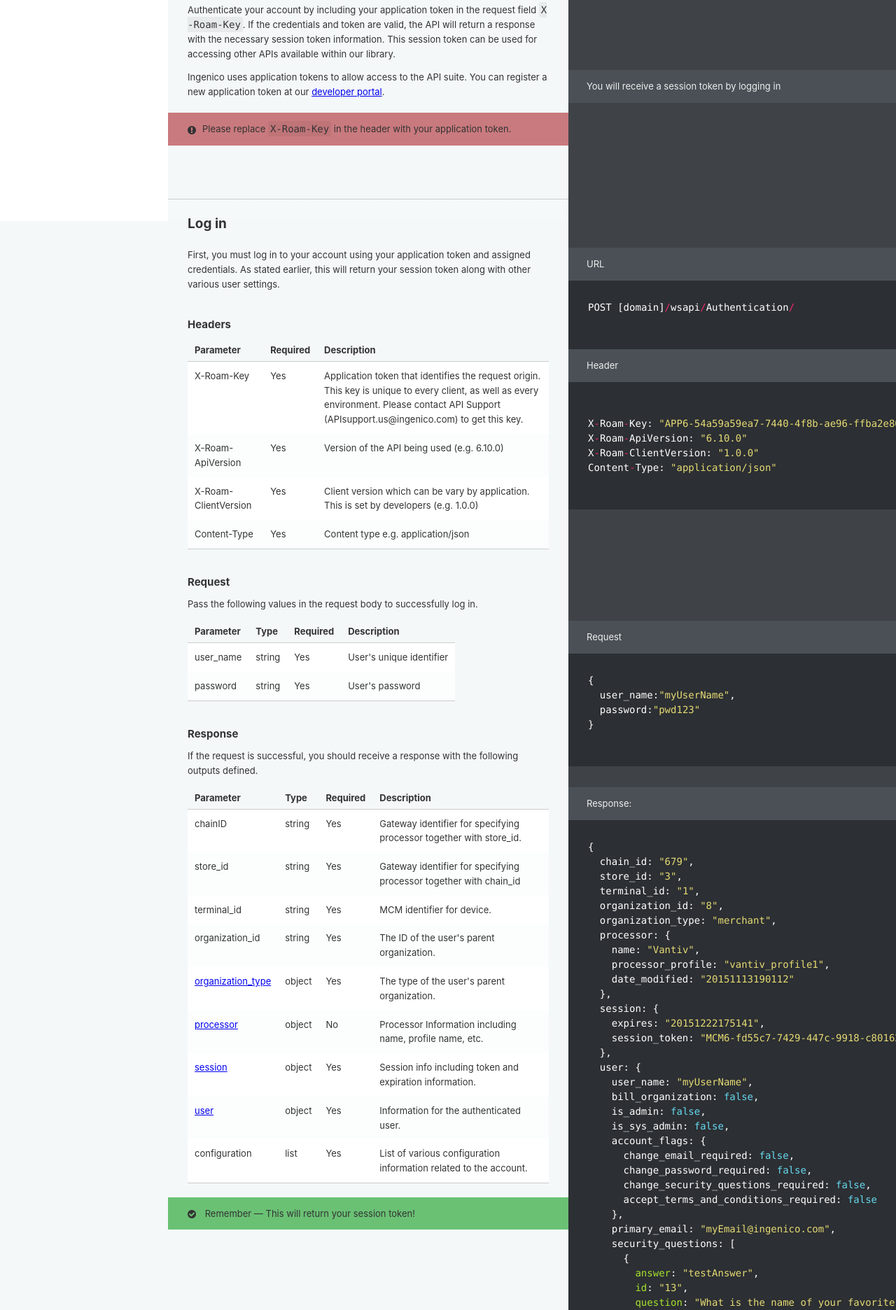
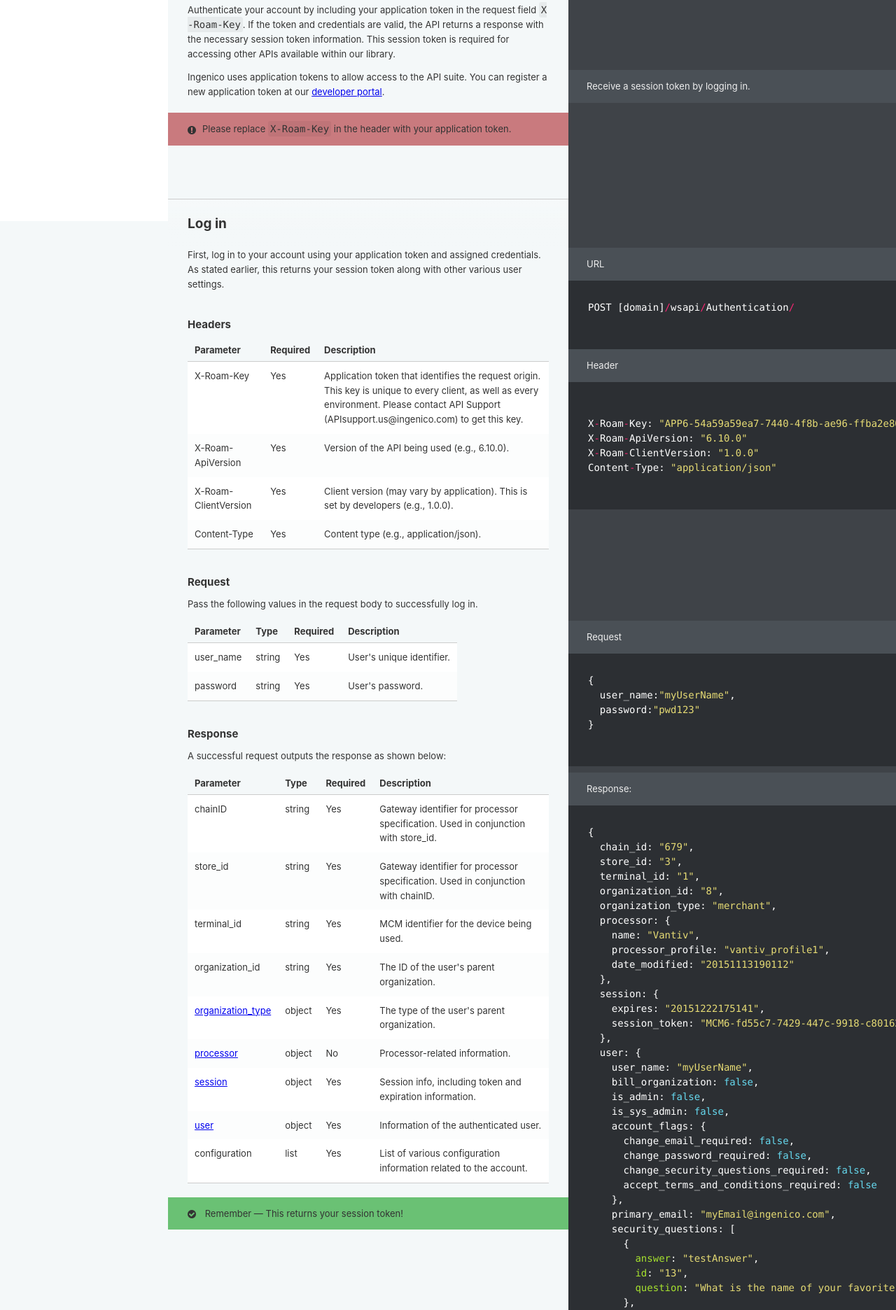
Before and after one commit to nickgag626/RESTfulAPI_Sample, a plain HTML site: page build/index.html in a window 1280 px wide. Shown: the part 484-2356 px from the top of the page at 70% size. Drawn offline with Linux system fonts and the light colour scheme.

Commit message:
Add files via upload

```diff
--- a/build/index.html
+++ b/build/index.html
@@ -253,14 +253,14 @@
 </blockquote>
 <pre class="highlight javascript tab-javascript"><code><span class="nx">https</span><span class="p">:</span><span class="c1">//domain.com</span>
 </code></pre>
-<p>The Ingenico One WSAPI platform is a set of REST APIs designed to be consumed by developers for interaction with our Mobile Commerce Manager (MCM). This provides access to all of the features offered for accepting payments, performing administrative tasks, and conducting full end-end transaction processing.</p>
+<p>The Ingenico One WSAPI platform is a set of REST APIs designed to be consumed by developers for interaction with our Mobile Commerce Manager (MCM). This provides access to all of the features offered for accepting payments, performing administrative tasks, and conducting full end-to-end transaction processing.</p>
 <h1 id='api-library'>API Library</h1>
-<p>Please reference this section for the detailed view of the APIs provided within the Ingenico One WSAPI platform.</p>
+<p>Please reference this section for a detailed view of the APIs provided within the Ingenico One WSAPI platform.</p>
 <h1 id='authentication'>Authentication</h1>
-<p>Authenticate your account by including your application token in the request field <code>X-Roam-Key</code>. If the credentials and token are valid, the API will return a response with the necessary session token information. This session token can be used for accessing other APIs available within our library. </p>
+<p>Authenticate your account by including your application token in the request field <code>X-Roam-Key</code>. If the token and credentials are valid, the API returns a response with the necessary session token information. This session token is required for accessing other APIs available within our library. </p>
 
 <blockquote>
-<p>You will receive a session token by logging in</p>
+<p>Receive a session token by logging in.</p>
 </blockquote>
 
 <p>Ingenico uses application tokens to allow access to the API suite. You can register a new application token at our <a href="http://developer.ingenico.us">developer portal</a>.</p>
@@ -273,7 +273,7 @@
 <pre class="highlight javascript tab-javascript"><code><span class="nx">POST</span> <span class="p">[</span><span class="nx">domain</span><span class="p">]</span><span class="o">/</span><span class="nx">wsapi</span><span class="o">/</span><span class="nx">Authentication</span><span class="o">/</span>
 
 </code></pre>
-<p>First, you must log in to your account using your application token and assigned credentials. As stated earlier, this will return your session token along with other various user settings.</p>
+<p>First, log in to your account using your application token and assigned credentials. As stated earlier, this returns your session token along with other various user settings.</p>
 <h3 id='headers'>Headers</h3>
 <blockquote>
 <p>Header</p>
@@ -300,17 +300,17 @@
 <tr>
 <td>X-Roam-ApiVersion</td>
 <td>Yes</td>
-<td>Version of the API being used (e.g. 6.10.0)</td>
+<td>Version of the API being used (e.g., 6.10.0).</td>
 </tr>
 <tr>
 <td>X-Roam-ClientVersion</td>
 <td>Yes</td>
-<td>Client version which can be vary by application. This is set by developers (e.g. 1.0.0)</td>
+<td>Client version (may vary by application). This is set by developers (e.g., 1.0.0).</td>
 </tr>
 <tr>
 <td>Content-Type</td>
 <td>Yes</td>
-<td>Content type e.g. application/json</td>
+<td>Content type (e.g., application/json).</td>
 </tr>
 </tbody></table>
 <h3 id='request'>Request</h3>
@@ -337,17 +337,17 @@
 <td>user_name</td>
 <td>string</td>
 <td>Yes</td>
-<td>User&#39;s unique identifier</td>
+<td>User&#39;s unique identifier.</td>
 </tr>
 <tr>
 <td>password</td>
 <td>string</td>
 <td>Yes</td>
-<td>User&#39;s password</td>
+<td>User&#39;s password.</td>
 </tr>
 </tbody></table>
 <h3 id='response'>Response</h3>
-<p>If the request is successful, you should receive a response with the following outputs defined. </p>
+<p>A successful request outputs the response as shown below:</p>
 
 <blockquote>
 <p>Response:</p>
@@ -441,19 +441,19 @@
 <td>chainID</td>
 <td>string</td>
 <td>Yes</td>
-<td>Gateway identifier for specifying processor together with store_id.</td>
+<td>Gateway identifier for processor specification. Used in conjunction with store_id.</td>
 </tr>
 <tr>
 <td>store_id</td>
 <td>string</td>
 <td>Yes</td>
-<td>Gateway identifier for specifying processor together with chain_id</td>
+<td>Gateway identifier for processor specification. Used in conjunction with chainID.</td>
 </tr>
 <tr>
 <td>terminal_id</td>
 <td>string</td>
 <td>Yes</td>
-<td>MCM identifier for device.</td>
+<td>MCM identifier for the device being used.</td>
 </tr>
 <tr>
 <td>organization_id</td>
@@ -471,19 +471,19 @@
 <td><a href="#strong-processor-strong">processor</a></td>
 <td>object</td>
 <td>No</td>
-<td>Processor Information including name, profile name, etc.</td>
+<td>Processor-related information.</td>
 </tr>
 <tr>
 <td><a href="#strong-session-strong">session</a></td>
 <td>object</td>
 <td>Yes</td>
-<td>Session info including token and expiration information.</td>
+<td>Session info, including token and expiration information.</td>
 </tr>
 <tr>
 <td><a href="#strong-user-strong">user</a></td>
 <td>object</td>
 <td>Yes</td>
-<td>Information for the authenticated user.</td>
+<td>Information of the authenticated user.</td>
 </tr>
 <tr>
 <td>configuration</td>
@@ -494,7 +494,7 @@
 </tbody></table>
 
 <aside class="success">
-Remember — This will return your session token!
+Remember — This returns your session token!
 </aside>
 <h2 id='refresh-a-session'>Refresh a Session</h2>
 <blockquote>
@@ -503,7 +503,7 @@ Remember — This will return your session token!
 <pre class="highlight javascript tab-javascript"><code><span class="nx">PUT</span> <span class="p">[</span><span class="nx">domain</span><span class="p">]</span><span class="o">/</span><span class="nx">wsapi</span><span class="o">/</span><span class="nx">Authentication</span><span class="o">/</span>
 
 </code></pre>
-<p>This call is used to keep a logged-in session alive. This API method will refresh a valid session and extend the session token expiration time. </p>
+<p>This call keeps a logged-in session alive. This API method refreshes a valid session and extends the session token expiration time. </p>
 <h3 id='headers-2'>Headers</h3>
 <blockquote>
 <p>Header</p>
@@ -526,22 +526,22 @@ Remember — This will return your session token!
 <tr>
 <td>X-Roam-Token</td>
 <td>Yes</td>
-<td>Session token from the log in response. We use this to identify the API caller and its permissions.</td>
+<td>Session token from the login response. We use this to identify the API caller and its permissions.</td>
 </tr>
 <tr>
 <td>X-Roam-ApiVersion</td>
 <td>Yes</td>
-<td>Version of the API being used (e.g. 6.10.0)</td>
+<td>Version of the API being used (e.g., 6.10.0).</td>
 </tr>
 <tr>
 <td>X-Roam-ClientVersion</td>
 <td>Yes</td>
-<td>Client version which can be vary by application. This is set by developers (e.g. 1.0.0)</td>
+<td>Client version (may vary by application). This is set by developers (e.g., 1.0.0).</td>
 </tr>
 <tr>
 <td>Content-Type</td>
 <td>Yes</td>
-<td>Content type e.g. application/json</td>
+<td>Content type (e.g., application/json).</td>
 </tr>
 </tbody></table>
 <h3 id='request-2'>Request</h3>
@@ -569,7 +569,7 @@ Remember — This will return your session token!
 </tr>
 </tbody></table>
 <h3 id='response-2'>Response</h3>
-<p>If your request is successful, you will receive a response with the following outputs defined:</p>
+<p>A successful request outputs the response as shown below:</p>
 
 <blockquote>
 <p>Response:</p>
@@ -605,19 +605,19 @@ Remember — This will return your session token!
 <td>chainID</td>
 <td>string</td>
 <td>Yes</td>
-<td>Gateway identifier for specifying processor together with store_id.</td>
+<td>Gateway identifier for processor specification. Used in conjunction with store_id.</td>
 </tr>
 <tr>
 <td>store_id</td>
 <td>string</td>
 <td>Yes</td>
-<td>Gateway identifier for specifying processor together with chain_id</td>
+<td>Gateway identifier for processor specification. Used in conjunction with chainID.</td>
 </tr>
 <tr>
 <td>terminal_id</td>
 <td>string</td>
 <td>Yes</td>
-<td>MCM identifier for device.</td>
+<td>MCM identifier for the device being used.</td>
 </tr>
 <tr>
 <td><a href="#strong-organization_type-strong">organization_type</a></td>
@@ -629,13 +629,13 @@ Remember — This will return your session token!
 <td><a href="#strong-session-strong">session</a></td>
 <td>object</td>
 <td>Yes</td>
-<td>Session info including token and expiration information.</td>
+<td>Session info, including token and expiration information.</td>
 </tr>
 <tr>
 <td><a href="#strong-user-strong">user</a></td>
 <td>object</td>
 <td>Yes</td>
-<td>Information for the authenticated user.</td>
+<td>Information of the authenticated user.</td>
 </tr>
 </tbody></table>
 <h2 id='log-out'>Log out</h2>
@@ -645,7 +645,7 @@ Remember — This will return your session token!
 <pre class="highlight javascript tab-javascript"><code><span class="nx">DELETE</span> <span class="p">[</span><span class="nx">domain</span><span class="p">]</span><span class="o">/</span><span class="nx">wsapi</span><span class="o">/</span><span class="nx">Authentication</span><span class="o">/</span>
 
 </code></pre>
-<p>This call is used to log the user out of an active session, invalidating the existing session token.  </p>
+<p>This call logs the user out of an active session, invalidating the existing session token.  </p>
 <h3 id='headers-3'>Headers</h3>
 <blockquote>
 <p>Header</p>
@@ -667,22 +667,22 @@ Remember — This will return your session token!
 <tr>
 <td>X-Roam-Token</td>
 <td>Yes</td>
-<td>Session token from the log in response. We use this to identify the API caller and its permissions.</td>
+<td>Session token from the login response. We use this to identify the API caller and its permissions.</td>
 </tr>
 <tr>
 <td>X-Roam-ApiVersion</td>
 <td>Yes</td>
-<td>Version of the API being used (e.g. 6.10.0)</td>
+<td>Version of the API being used (e.g., 6.10.0).</td>
 </tr>
 <tr>
 <td>X-Roam-ClientVersion</td>
 <td>Yes</td>
-<td>Client version which can be vary by application. This is set by developers (e.g. 1.0.0)</td>
+<td>Client version which may vary by application. This is set by developers (e.g., 1.0.0).</td>
 </tr>
 <tr>
 <td>Content-Type</td>
 <td>Yes</td>
-<td>Content type e.g. application/json</td>
+<td>Content type (e.g., application/json).</td>
 </tr>
 </tbody></table>
 <h3 id='request-3'>Request</h3>
@@ -716,7 +716,7 @@ Remember — This will return your session token!
 <pre class="highlight javascript tab-javascript"><code><span class="nx">HTTP</span> <span class="nx">Status</span> <span class="nx">Code</span> <span class="mi">200</span> <span class="nx">OK</span>
 
 </code></pre>
-<aside class="success">HTTP Status code: 200 OK denotes success</aside>
+<aside class="success">HTTP Status code: 200 OK denotes success.</aside>
 
       </div>
       <div class="dark-box">
```
